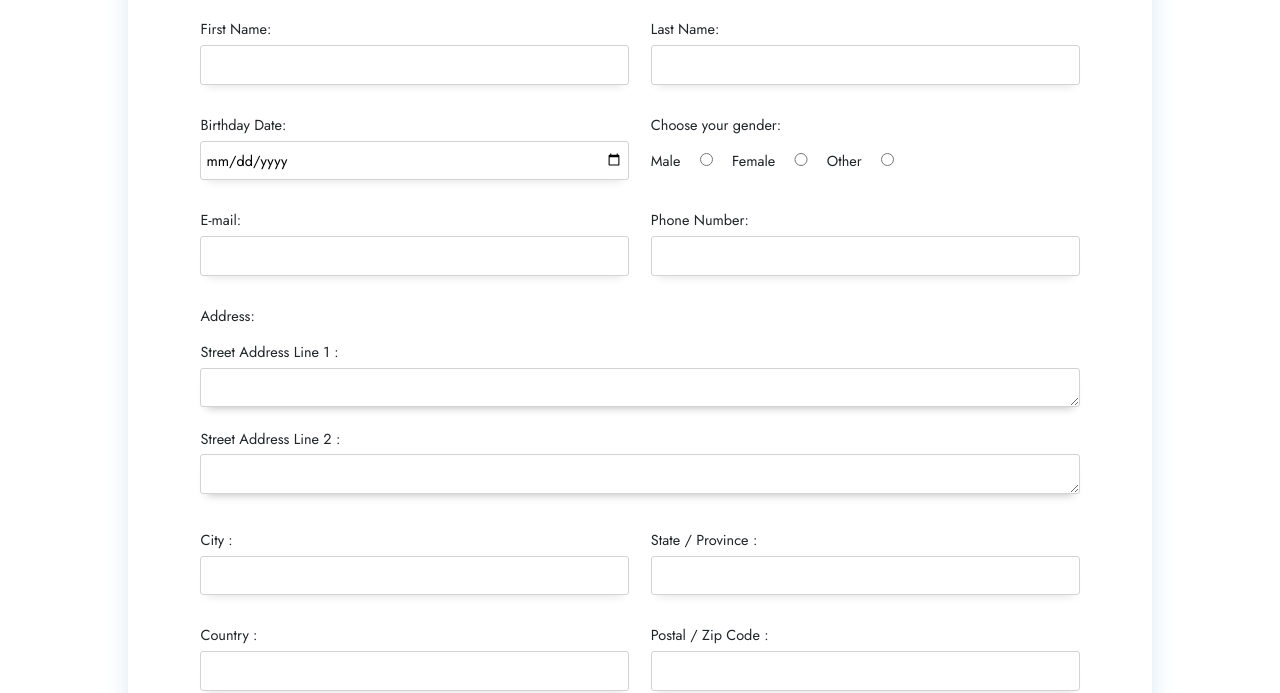
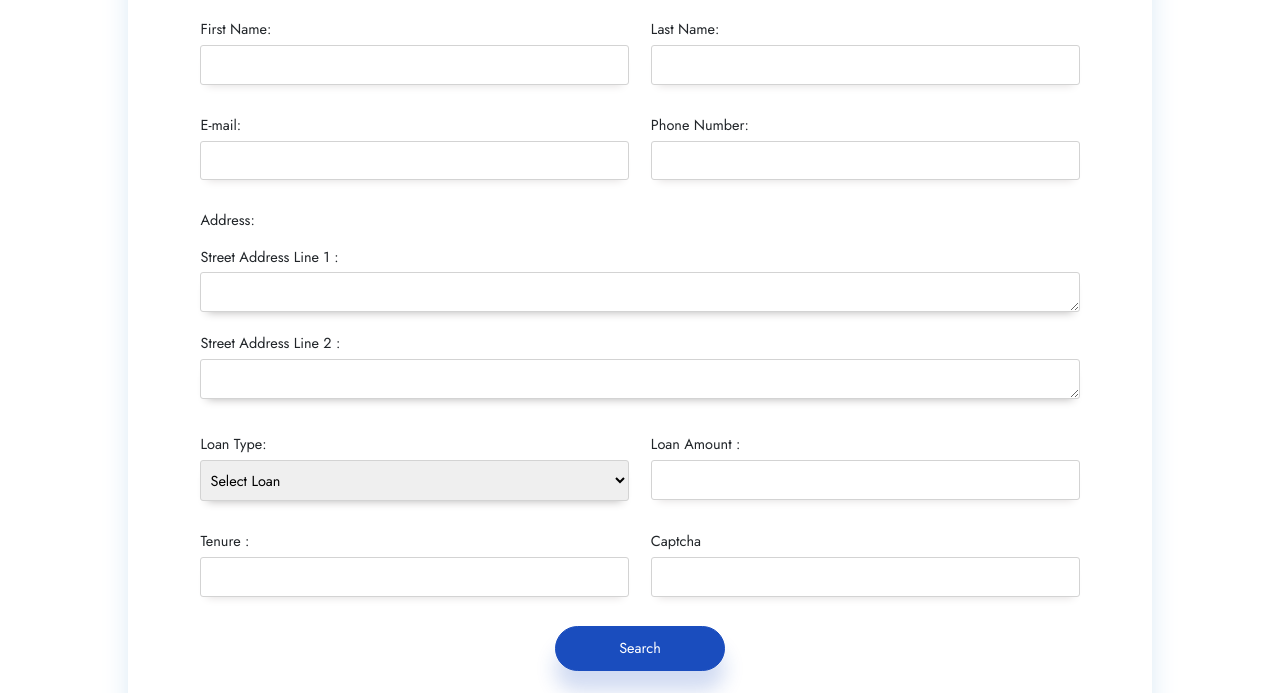
Before and after one commit to pawarshivamd/Loan-Project, a plain HTML site: page Loan Application.html in a window 1280 px wide. Shown: the part 260-953 px from the top of the page. Drawn offline with nearby package versions, Linux system fonts and the light colour scheme.

```diff
--- a/Loan Application.html
+++ b/Loan Application.html
@@ -80,29 +80,6 @@
             </div>
             <div class="row">
               <div class="col-lg-6 col-md-6 col-sm-12 m-basics">
-              <label for="start">
-                Birthday Date:
-              </label>
-
-              <input type="date" name="begin" placeholder="dd-mm-yyyy" value="" min="1997-01-01" max="2030-12-31">
-            </div>
-            <div class=" col-lg-6 col-md-6 col-sm-12 m-basics">
-              <p>Choose your gender:</p>
-
-              <label for="male">Male</label>
-              <input type="radio" name="gender" id="male" value="male" class="gender-input">
-
-
-              <label for="female">Female</label>
-              <input type="radio" name="gender" id="female" value="female" class="gender-input">
-
-              <label for="other">Other</label>
-              <input type="radio" name="gender" id="other" value="other" class="gender-input">
-            </div>
-          </div>
-
-          <div class="row">
-            <div class="col-lg-6 col-md-6 col-sm-12 m-basics">
                 <label for="email">E-mail:</label>
                 <input type="email" id="email" name="email" required>
               </div>
@@ -124,26 +101,6 @@
             <textarea id="address-2" name="address-2" rows="1"></textarea>
           </div>
 
-          <div class="row">
-            <div class="col-lg-6 col-md-6 col-sm-12 m-basics">
-              <label for="City">City :</label>
-              <input type="text" id="City">
-            </div>
-            <div class="col-lg-6 col-md-6 col-sm-12 m-basics">
-              <label for="State">State / Province :</label>
-              <input type="text" id="State">
-            </div>
-          </div>
-          <div class="row">
-            <div class="col-lg-6 col-md-6 col-sm-12 m-basics">
-              <label for="county">Country :</label>
-              <input type="text" id="county">
-            </div>
-            <div class="ol-lg-6 col-md-6 col-sm-12 m-basics">
-              <label for="zip-code">Postal / Zip Code :</label>
-              <input type="text" id="zip-code">
-            </div>
-          </div>
           <div class="row">
 
             <div class="col-lg-6 col-md-6 col-sm-12 m-basics">
```
Lines whose indentation alone changed are shown as unchanged.
